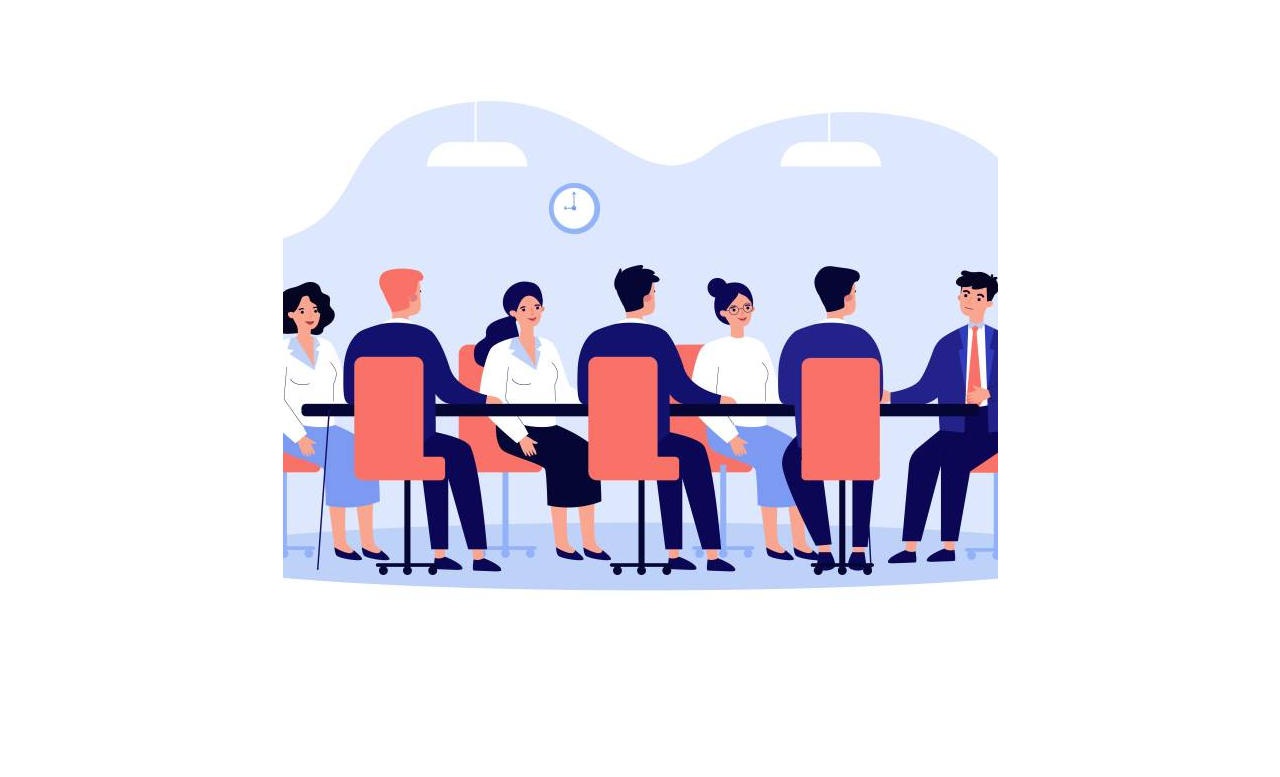
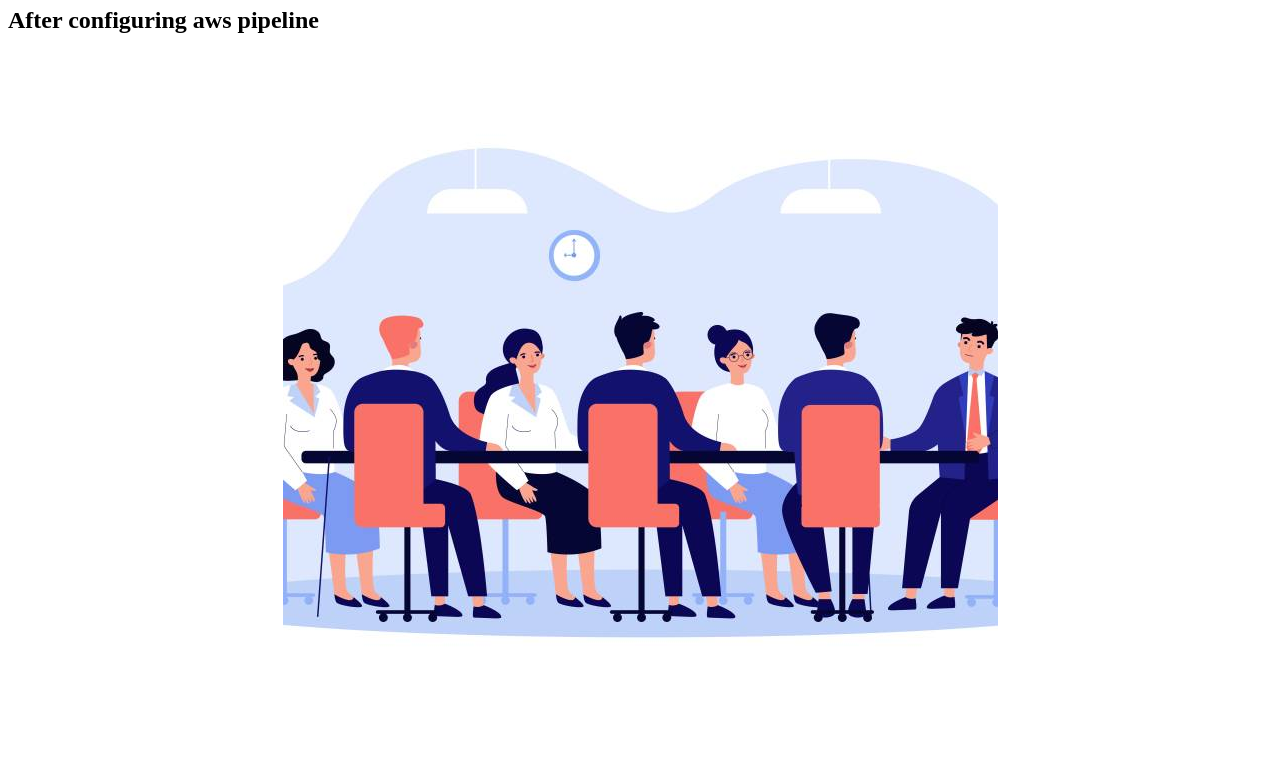
Before and after one commit to siddesh1672003/Demo, a plain HTML site: page index.html in a window 1280 px wide. Shown: the part 73-850 px from the top of the page. Before the commit the page ends 803 px from the top, so only its background shows below. Drawn offline with Linux system fonts and the light colour scheme.

Commit message:
changes made to index.html

```diff
--- a/index.html
+++ b/index.html
@@ -17,6 +17,7 @@
 </head>
 <body>
     <h1>Welcome to our website </h1>
+    <h2>After configuring aws pipeline</h2>
     <div>
         <img src="meeting-tipps-erfolgreich-715x715-crop-q70.jpg" alt="meeting image">
     </div>
```
